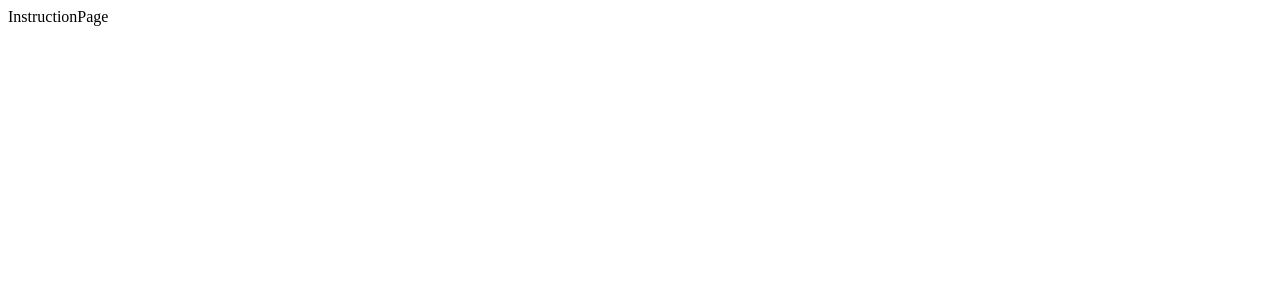
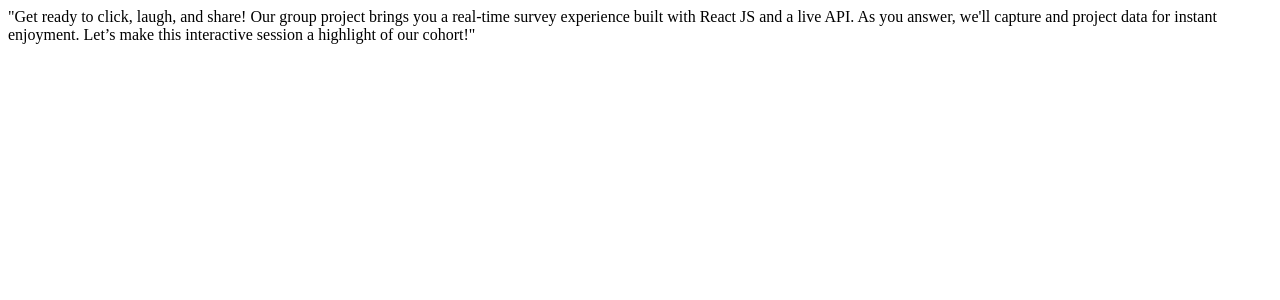
Before and after one commit to ecemonkol/DevRoast, a React (Vite) app: page /instructions in a window 1280 px wide. Shown: the top 300 px of the page. Built offline with nearby package versions, Linux system fonts and the light colour scheme.

Commit message:
instructions page

```diff
--- a/src/main.jsx
+++ b/src/main.jsx
@@ -1,7 +1,7 @@
 import React from "react";
 import ReactDOM from "react-dom/client";
 import App from "./App.jsx";
-import { BrowserRouter as Router } from "react-router-dom"; // <== IMPORT
+import { BrowserRouter as Router } from "react-router-dom";
 
 ReactDOM.createRoot(document.getElementById("root")).render(
   <React.StrictMode>
--- a/src/pages/InstructionPage.jsx
+++ b/src/pages/InstructionPage.jsx
@@ -1,7 +1,14 @@
 import React from "react";
 
 function InstructionPage() {
-  return <div>InstructionPage</div>;
+  return (
+    <div>
+      "Get ready to click, laugh, and share! Our group project brings you a
+      real-time survey experience built with React JS and a live API. As you
+      answer, we'll capture and project data for instant enjoyment. Let’s make
+      this interactive session a highlight of our cohort!"
+    </div>
+  );
 }
 
 export default InstructionPage;
```
